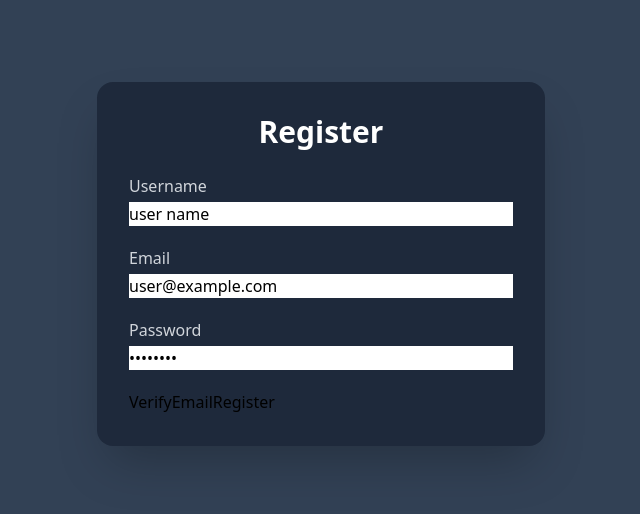
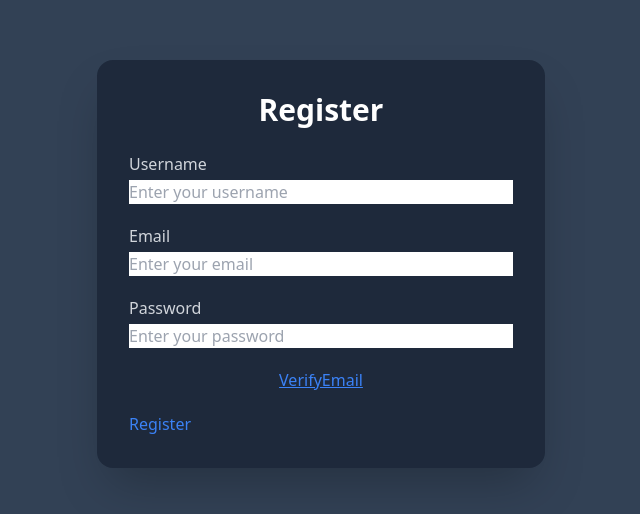
Before and after one commit to TanveerS24/Expense-Tracker, a React (Vite) app in the folder client/: page /register in a window 1280 px wide. Shown: the part 136-650 px from the top of the page, without its empty margins (319-959 px from the left). Built offline with nearby package versions, Linux system fonts and the light colour scheme; no server answers.

Commit message:
Improved quality and UI/UX

```diff
--- /dev/null
+++ b/client/src/ToasterHelpers/UnderDevelopment.jsx
@@ -0,0 +1,22 @@
+import { toast } from "react-hot-toast";
+const UnderDevelopment = () => {
+    toast.error(
+      <span>
+        This feature is under development.<br />
+        Please check back later.
+      </span>,
+      {
+        style: {
+          background: '#36454F', // charcoal gray (a "gray that isn’t gray")
+          color: '#F0F0F0',      // light text
+          fontFamily: 'Arial, sans-serif',
+          fontSize: '16px',
+          border: '1px solid #B6AFA9', // greige border
+          borderRadius: '8px',
+          padding: '12px 20px',
+        },
+      }
+    );
+};
+
+export default UnderDevelopment;
--- a/client/src/helpers/VerifyEmail.jsx
+++ b/client/src/helpers/VerifyEmail.jsx
@@ -5,20 +5,25 @@ import api from "../lib/axios";
 const VerifyEmail = () => {
     const {values} = useFormikContext();
 
-    const Verify= () => {
+    const Verify= async () => {
         console.log(values.email);
         try {
-            const res = api.post("/users/sendverificationemail",{email: values.email});
+            const res = await api.post("/users/sendverificationemail",{email: values.email});
             if(res.status===200){
                 console.log("sent succesfully");
+                localStorage.setItem("status", "sent");
             }
+            return false;
         } catch (error) {
             console.error("error", error);
         }
     }
 
     return (
-        <Link onClick={Verify}>VerifyEmail</Link>
+        <Link className="text-blue-500 underline w-auto h-auto flex flex-col
+        items-center justify-center " onClick={() => {Verify(); VerifiedEmail();}}>
+            VerifyEmail
+        </Link>
     );
 }
 
--- a/client/src/pages/Register.jsx
+++ b/client/src/pages/Register.jsx
@@ -1,18 +1,12 @@
-import React, {useEffect} from 'react'
+import React, {useState} from 'react'
 import api from '../lib/axios'
 import * as yup from 'yup'
 import {Formik, Form, Field, ErrorMessage} from 'formik'
 
-
-import VerifyEmail from '../helpers/VerifyEmail'
+import VerifyEmail  from '../helpers/VerifyEmail'
 
 const Register = () => {
-
-  const initialValues = {
-    username: 'user name',
-    email: 'user@example.com',
-    password: 'password',
-  }
+  const registerStatus = true
 
   const validateInput = yup.object().shape({
     username: yup.string().required('Username is required').min(4, 'Username must be at least 4 characters').max(16, 'Username must be at most 16 characters'),
@@ -37,15 +31,11 @@ const Register = () => {
 
   return (
     <div className="flex flex-col items-center justify-center min-h-screen bg-slate-700">
-    {/* Background overlay */}
       <div className="absolute inset-0 bg-slate-700 opacity-60"></div>
-
-    {/* Form Card */}
         <div className="relative z-10 w-full max-w-md p-8 rounded-2xl shadow-2xl bg-slate-800">
           <h1 className="text-white text-3xl font-bold text-center mb-6">Register</h1>
 
         <Formik
-        initialValues={initialValues}
           validationSchema={validateInput}
           onSubmit={onSubmit}
         >
@@ -57,7 +47,8 @@ const Register = () => {
                 type="text"
                 id="username"
                 name="username"
-              className="input input-"
+                className="input input-text w-auto"
+                placeholder="Enter your username"
               />
               <ErrorMessage name="username" component="div" className="text-red-400 text-sm mt-1" />
             </div>
@@ -69,7 +60,8 @@ const Register = () => {
                 type="email"
                 id="email"
                 name="email"
-              className="input"
+                className="input input-text w-auto"
+                placeholder="Enter your email"
               />
               <ErrorMessage name="email" component="div" className="text-red-400 text-sm mt-1" />
             </div>
@@ -81,7 +73,8 @@ const Register = () => {
                 type="password"
                 id="password"
                 name="password"
-              className="input"
+                className="input input-text w-auto"
+                placeholder="Enter your password"
               />
               <ErrorMessage name="password" component="div" className="text-red-400 text-sm mt-1" />
             </div>
@@ -89,7 +82,8 @@ const Register = () => {
             {/* Submit Button */}
             <button
               type="submit"
-            className="btn btn-primary btn-ghost justify-center items-center"
+              className="btn btn-primary btn-ghost   text-blue-500
+              disabled:bg-gray-600 disabled:text-gray-900" disabled={!registerStatus}
             >
               Register
             </button>
--- a/client/src/pages/Welcome.jsx
+++ b/client/src/pages/Welcome.jsx
@@ -2,29 +2,10 @@ import React from 'react';
 import toast, { Toaster } from 'react-hot-toast';
 import { useNavigate } from 'react-router-dom';
 
+import UnderDevelopment from '../ToasterHelpers/UnderDevelopment';
+
 const Welcome = () => {
   const navigate = useNavigate();
-
-  // Toast for features under development
-  const underDevelopment = () => {
-    toast.error(
-      <span>
-        This feature is under development.<br />
-        Please check back later.
-      </span>,
-      {
-        style: {
-          background: '#36454F', // charcoal gray (a "gray that isn’t gray")
-          color: '#F0F0F0',      // light text
-          fontFamily: 'Arial, sans-serif',
-          fontSize: '16px',
-          border: '1px solid #B6AFA9', // greige border
-          borderRadius: '8px',
-          padding: '12px 20px',
-        },
-      }
-    );
-  };
 
   // Navigation functions
   const gotoLogin = () => navigate('/login');
@@ -32,19 +13,11 @@ const Welcome = () => {
 
   return (
     <>
-      {/* Toast container */}
-      <Toaster position="bottom-right" reverseOrder={false} />
-
       <div className="flex h-screen">
-        {/* Left Welcome Panel */}
-        <div className="bg-cyan-500 flex items-center justify-center w-[40%] relative">
+        <div className="bg-cyan-500 flex items-center justify-left underline w-[40%] relative">
           <h1 className="text-5xl font-bold">Welcome</h1>
-          <p className="fixed bottom-4 left-4 text-white">
-            This is a fixed message
-          </p>
         </div>
 
-        {/* Middle Email Login/Register Panel */}
         <div className="bg-yellow-400 flex flex-col items-center justify-center relative overflow-hidden group p-6 w-[30%]">
           <h1 className="text-2xl font-bold text-center transition-all duration-700 ease-in group-hover:-translate-y-10">
             Login/Register Using Email
@@ -69,7 +42,6 @@ const Welcome = () => {
           </div>
         </div>
 
-        {/* Right Google Login/Register Panel */}
         <div className="bg-green-400 flex flex-col items-center justify-center relative overflow-hidden group p-6 w-[30%]">
           <h1 className="text-2xl font-bold text-center transition-all duration-700 ease-in group-hover:-translate-y-10">
             Login/Register Using Google
@@ -79,7 +51,7 @@ const Welcome = () => {
               className="btn btn-outline btn-accent p-5 opacity-0 pointer-events-none
                          transition-all duration-700 ease-in
                          group-hover:opacity-100 group-hover:pointer-events-auto"
-              onClick={underDevelopment}
+              onClick={UnderDevelopment}
             >
               Login
             </button>
@@ -87,7 +59,7 @@ const Welcome = () => {
               className="btn btn-outline btn-accent p-5 opacity-0 pointer-events-none
                          transition-all duration-700 ease-in
                          group-hover:opacity-100 group-hover:pointer-events-auto"
-              onClick={underDevelopment}
+              onClick={UnderDevelopment}
             >
               Register
             </button>
```
Lines whose indentation alone changed are shown as unchanged.
